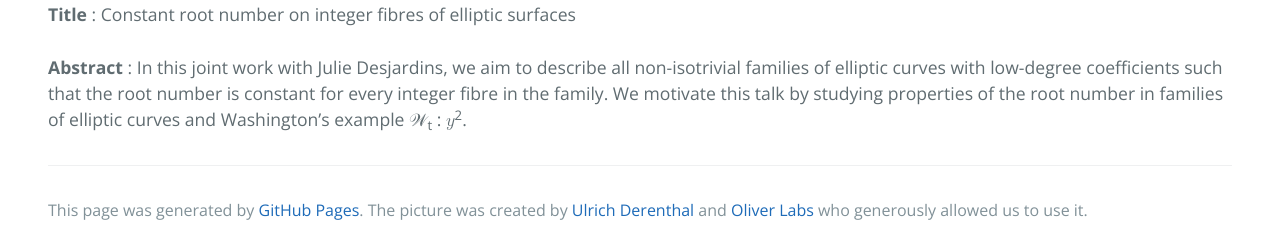
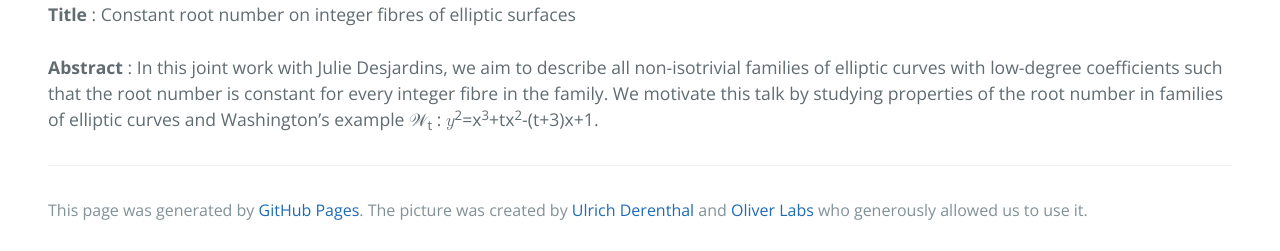
Before and after one commit to zoom-on-rational-points/zoom-on-rational-points.github.io, a Jekyll site: the page built from abstractRC.md, in a window 1280 px wide. Shown: the part 715-966 px from the top of the page. Built offline with Jekyll 4.4.1, drawn with Linux system fonts in a browser that asks for light colours.

Commit message:
Update abstractRC.md

```diff
--- a/abstractRC.md
+++ b/abstractRC.md
@@ -12,4 +12,4 @@ layout: default
 <b>Title</b> : Constant root number on integer fibres of elliptic surfaces
 <br>
 <br>
-<b>Abstract</b> :  In this joint work with Julie Desjardins, we aim to describe all non-isotrivial families of elliptic curves with low-degree coefficients such that the root number is constant for every integer fibre in the family. We motivate this talk by studying properties of the root number in families of elliptic curves and Washington's example &#x1d4b2;<math><sub><mi>t</mi></sub></math> : <math><mi>y</mi><sup><mi>2</mi></sup></math>.
+<b>Abstract</b> :  In this joint work with Julie Desjardins, we aim to describe all non-isotrivial families of elliptic curves with low-degree coefficients such that the root number is constant for every integer fibre in the family. We motivate this talk by studying properties of the root number in families of elliptic curves and Washington's example &#x1d4b2;<math><sub><mi>t</mi></sub></math> : <math><mi>y</mi><sup><mi>2</mi></sup><mo>=</mo><mi>x</mi><sup><mi>3</mi></sup><mo>+</mo><mi>t</mi><mi>x</mi><sup><mi>2</mi></sup><mo>-</mo><mi>(</mi><mi>t</mi><mo>+</mo><mi>3</mi><mi>)</mi><mi>x</mi><mo>+</mo><mi>1</mi></math>.
```
